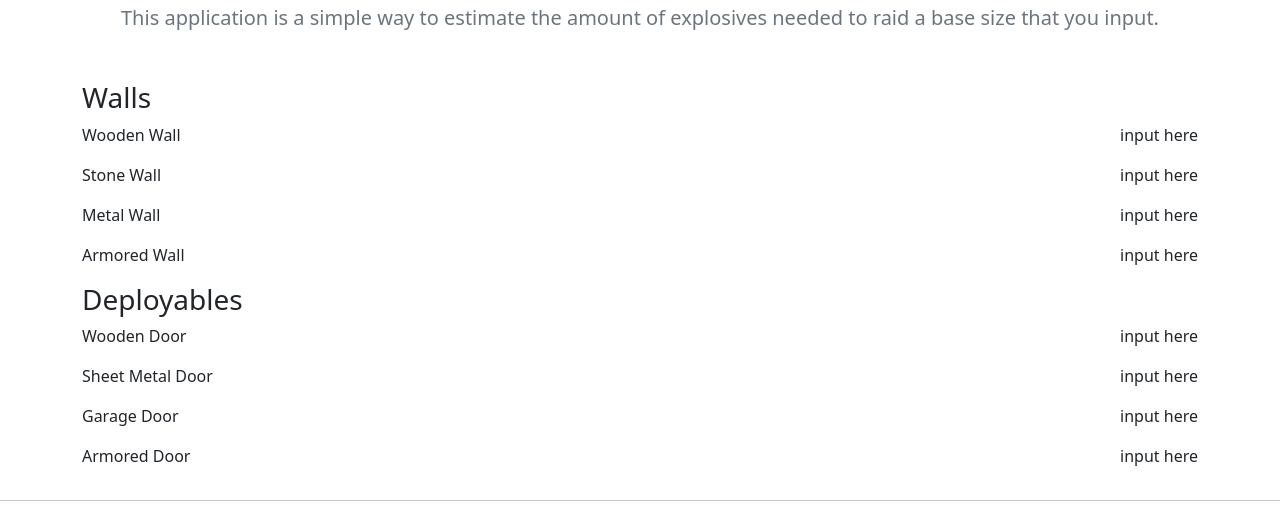
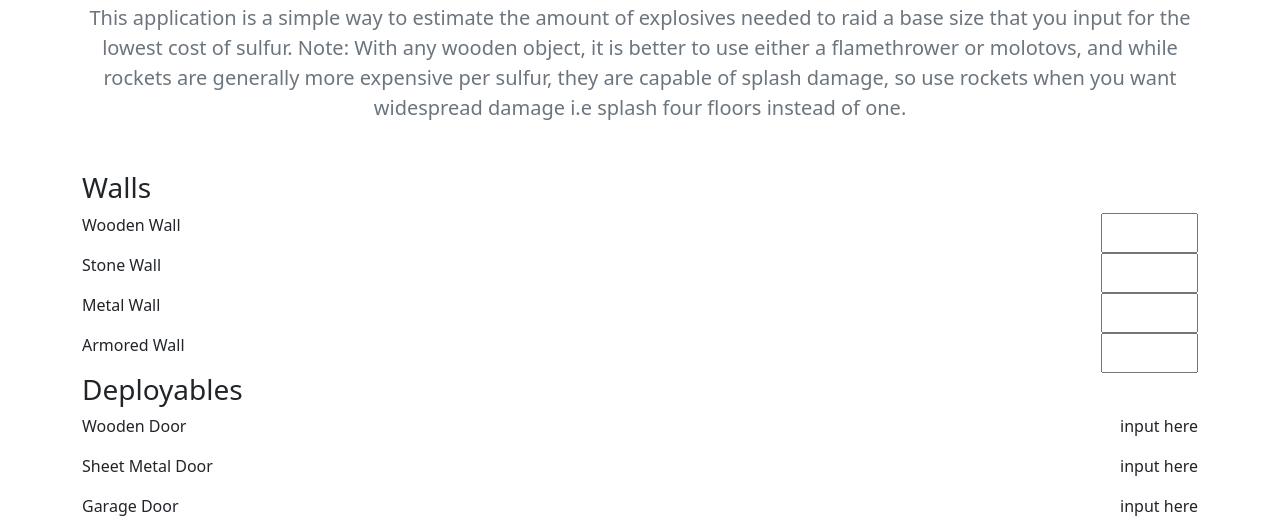
Before and after one commit to pmcmahan1/rust-calc, a plain HTML site: page index.html in a window 1280 px wide. Shown: the part 141-665 px from the top of the page. Drawn offline with nearby package versions, Linux system fonts and the light colour scheme.

Commit message:
Rough time

```diff
--- a/index.html
+++ b/index.html
@@ -32,7 +32,11 @@
                 <p class="lead text-muted">
                     This application is a simple way to estimate the
                     amount of explosives needed to raid a base size that
-                    you input.
+                    you input for the lowest cost of sulfur. Note: With any wooden
+                    object, it is better to use either a flamethrower or molotovs,
+                    and while rockets are generally more expensive per sulfur, they
+                    are capable of splash damage, so use rockets when you want widespread
+                    damage i.e splash four floors instead of one.
                 </p>
             </div>
         </section>
@@ -42,19 +46,23 @@
             <div class="row">
                 <div class="col-12 list">
                     <p>Wooden Wall</p>
-                    <p>input here</p>
+                    <input type="number" id="woodenwall" name="woodenwall"
+       min="0" max="100">
                 </div>
                 <div class="col-12 list">
                     <p>Stone Wall</p>
-                    <p>input here</p>
+                    <input type="number" id="stonewall" name="stonewall"
+                    min="0" max="100">
                 </div>
                 <div class="col-12 list">
                     <p>Metal Wall</p>
-                    <p>input here</p>
+                    <input type="number" id="metalwall" name="metalwall"
+                    min="0" max="100">
                 </div>
                 <div class="col-12 list">
                     <p>Armored Wall</p>
-                    <p>input here</p>
+                    <input type="number" id="armoredwall" name="armoredwall"
+                    min="0" max="100">
                 </div>
             </div>
         </div>
@@ -106,5 +114,6 @@
             </div>
         </section>
     </main>
+    <script src="main.js"></script>
 </body>
 </html>
--- a/main.js
+++ b/main.js
@@ -0,0 +1,9 @@
+const input = document.querySelector('input');
+const woodenwall = document.getElementById('woodenwall');
+const stonewall = document.getElementById('stonewall');
+
+input.addEventListener('input', updateValue);
+
+function updateValue(e) {
+    console.log(e);
+  }
```
Also changed, not shown: style.css (line endings or trailing spaces).
